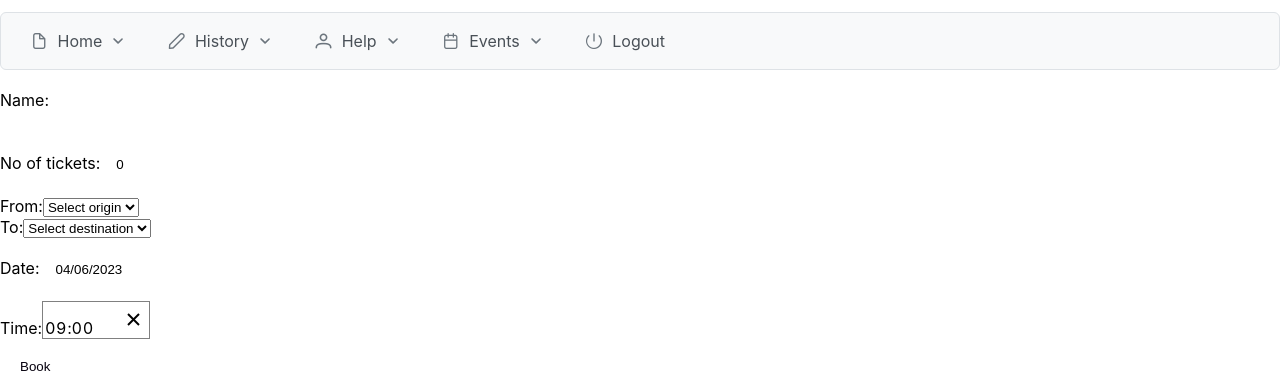
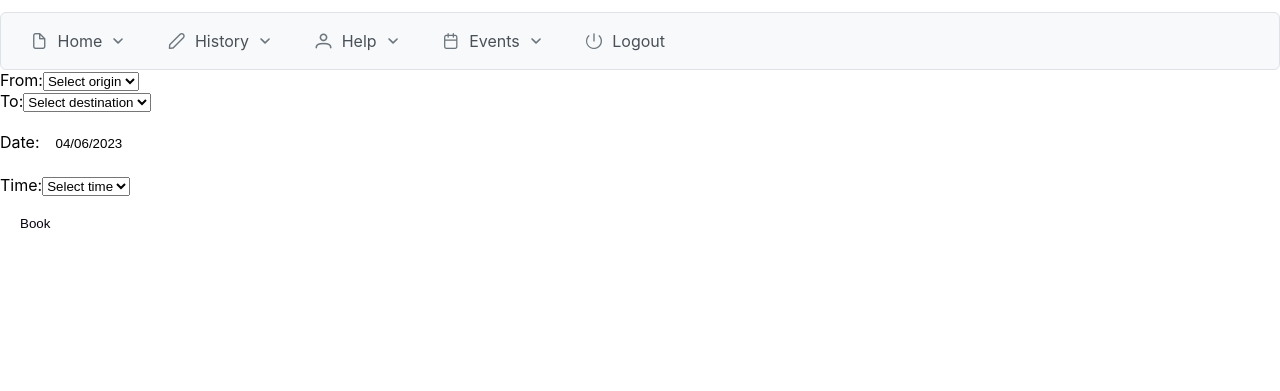
Before and after one commit to Vrushali-1/Seat-Reservation-Frontend, a React (Create React App) app: page /busreservation in a window 1280 px wide. Shown: the part 443-834 px from the top of the page. After the commit the page ends 800 px from the top, so only its background shows below. Built offline with nearby package versions, Linux system fonts and the light colour scheme.

Commit message:
add time feature

```diff
--- a/src/components/BusReservation.css
+++ b/src/components/BusReservation.css
@@ -0,0 +1,35 @@
+.BusReservation {
+    display: flex;
+    flex-direction: column;
+    align-items: center;
+    margin-top: 50px;
+  }
+
+  .BusReservation label {
+    font-size: 18px;
+    margin-right: 20px;
+  }
+
+  .BusReservation input[type="text"], .BusReservation input[type="number"] {
+    padding: 8px;
+    font-size: 16px;
+    border-radius: 4px;
+    border: 1px solid #ccc;
+    margin-bottom: 10px;
+    width: 300px;
+  }
+
+  .BusReservation button {
+    padding: 8px 20px;
+    font-size: 18px;
+    background-color: #007bff;
+    color: #fff;
+    border: none;
+    border-radius: 4px;
+    cursor: pointer;
+    margin-top: 20px;
+  }
+
+  .BusReservation button:hover {
+    background-color: #0069d9;
+  }
--- a/src/components/BusReservation.jsx
+++ b/src/components/BusReservation.jsx
@@ -1,7 +1,6 @@
 import React, { useState } from 'react';
 import DatePicker from 'react-datepicker';
 import 'react-datepicker/dist/react-datepicker.css';
-import TimePicker from 'react-time-picker';
 import 'react-time-picker/dist/TimePicker.css';
 import HeaderComponent  from '../components/Header';
 import './BusReservation.css';
@@ -14,15 +13,8 @@ function BusReservation() {
   const [from, setFrom] = useState("");
   const [to, setTo] = useState("");
   const [date, setDate] = useState(new Date());
-  const [time, setTime] = useState("09:00");
+  const [time, setTime] = useState("");
 
-  const handleNameChange = (event) => {
-    setName(event.target.value);
-  }
-
-  const handleTicketsChange = (event) => {
-    setTickets(event.target.value);
-  }
 
   const handleFromChange = (event) => {
     setFrom(event.target.value);
@@ -35,10 +27,11 @@ function BusReservation() {
   const handleDateChange = (date) => {
     setDate(date);
   }
+  const handleTimeChange = (event) => {
+    setTime(event.target.value);
+  }
 
-  const handleTimeChange = (time) => {
-    setTime(time);
-  }
+
 
   const handleBook = () => {
     if (name === "" || tickets === 0 || from === "" || to === "") {
@@ -46,12 +39,6 @@ function BusReservation() {
       return;
     }
     alert(`Reservation details: \n Name: ${name} \n Tickets: ${tickets} \n From: ${from} \n To: ${to} \n Date: ${date.toLocaleDateString()} \n Time: ${time}`);
-  }
-  // Generate an array of time options every hour from 9am to 5pm
-  const timeOptions = [];
-  for (let i = 9; i <= 17; i++) {
-    const timeString = i.toString().padStart(2, '0') + ':00';
-    timeOptions.push(<option key={timeString} value={timeString}>{timeString}</option>);
   }
 
 
@@ -61,14 +48,7 @@ function BusReservation() {
       <div>
       <HeaderComponent/>
     </div>
-      <div>
-        <label>Name:</label>
-        <input type="text" value={name} onChange={handleNameChange} />
-      </div>
-      <div>
-        <label>No of tickets:</label>
-        <input type="number" value={tickets} onChange={handleTicketsChange} />
-      </div>
+
       <div>
         <label>From:</label>
         <select value={from} onChange={handleFromChange}>
@@ -100,8 +80,20 @@ function BusReservation() {
         <DatePicker selected={date} onChange={handleDateChange} />
       </div>
       <div>
-        <label>Time:</label>
-        <TimePicker value={time} onChange={handleTimeChange} disableClock format="HH:mm" minTime="09:00" maxTime="21:00" step={60} />
+      <label>Time:</label>
+        <select value={time} onChange={handleTimeChange}>
+        <option value="">Select time</option>
+        <option value="A">9:00 AM</option>
+        <option value="B">10:00 AM</option>
+        <option value="C">11:00 AM</option>
+        <option value="D">12:00 PM</option>
+        <option value="E">1:00 PM</option>
+        <option value="F">3:00 PM</option>
+        <option value="G">4:00 PM</option>
+        <option value="H">5:00 PM</option>
+        <option value="I">6:00 PM</option>
+        <option value="J">7:00 PM</option>
+        </select>
       </div>
       <button onClick={handleBook}>Book</button>
     </div>
```
Also changed, not shown: src/reducers/details.jsx (+9 -0 lines).
